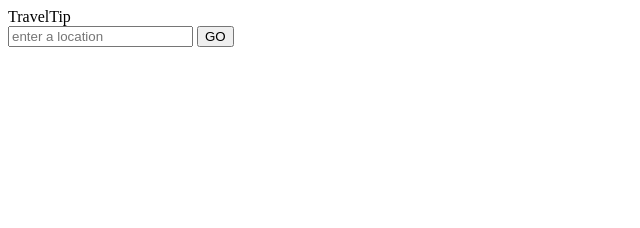
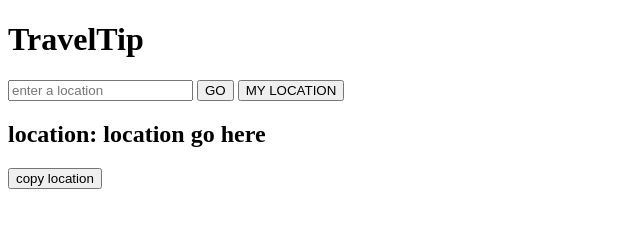
Before and after one commit to yuvaal12/Travel, a plain HTML site: page index.html in a window 1280 px wide. Shown: the whole page, without its empty margins (0-640 px from the left). Drawn offline with Linux system fonts and the light colour scheme.

Commit message:
befor change

```diff
--- a/index.html
+++ b/index.html
@@ -9,9 +9,21 @@
 </head>
 
 <body>
-    <header>TravelTip</header>
-    <input placeholder="enter a location">
-    <button>GO</button>
+    <header>
+        <h1>TravelTip</h1>
+    </header>
+    <nav>
+        <input placeholder="enter a location">
+        <button>GO</button>
+        <button>MY LOCATION</button>
+    </nav>
+    <main>
+        <div class="location">
+            <h2>location: <span>location go here</span></h2>
+            <button>copy location</button>
+        </div>
+    </main>
+
 
 
     <script src="js/storage-service.js"></script>
```
